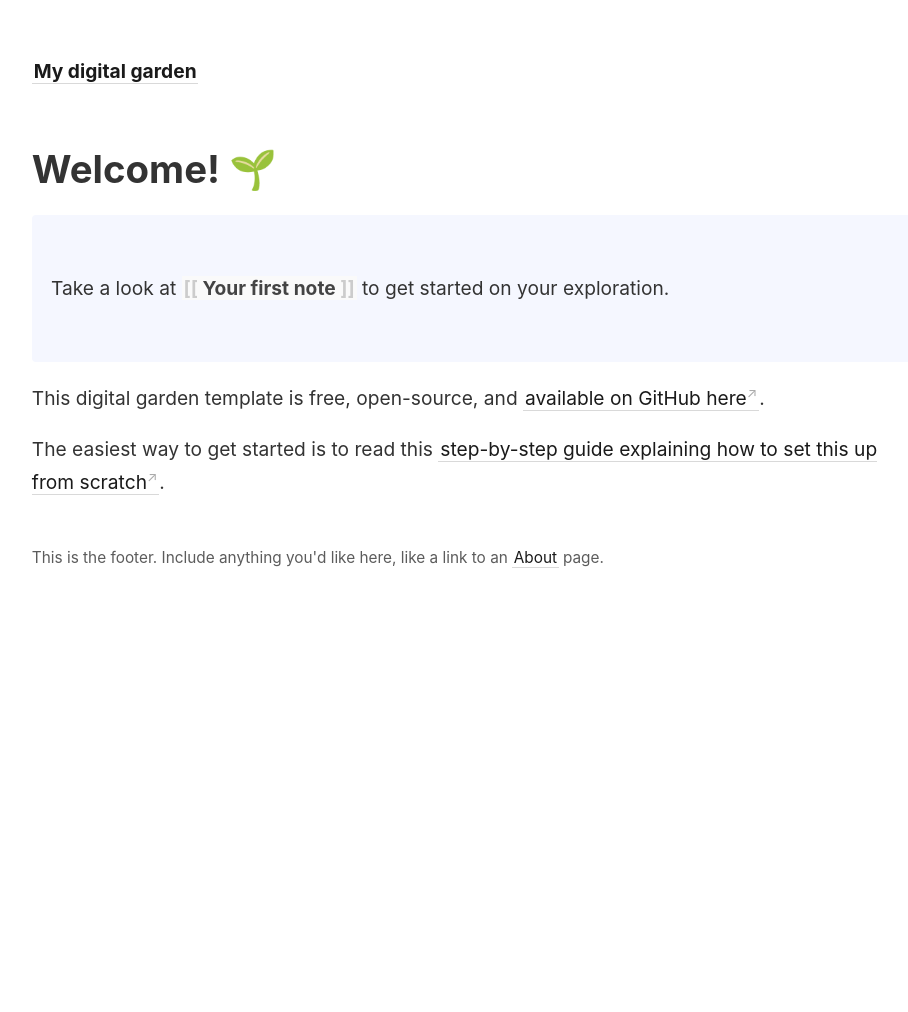
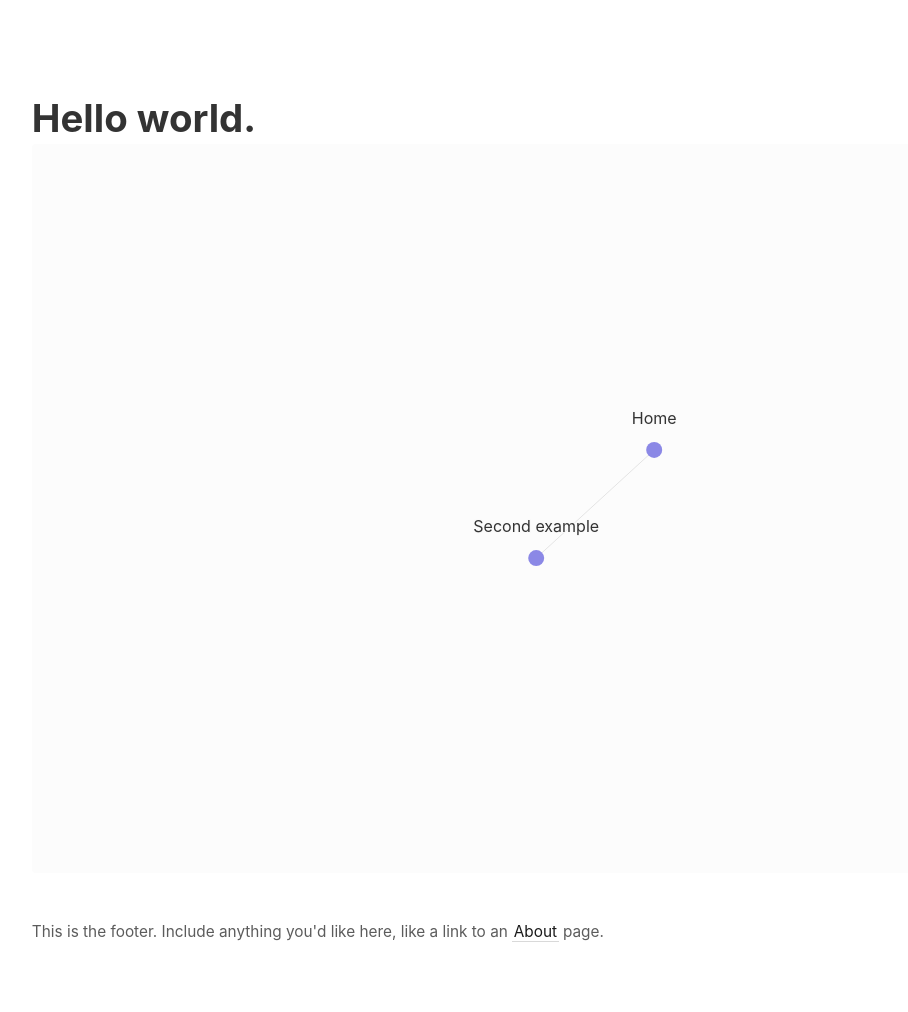
Before and after one commit to vanadium23/digital-garden-jekyll-template-test, a Jekyll site: the page built from _pages/index.md, in a window 1280 px wide. Shown: the whole page, without its empty margins (45-953 px from the left). Built offline with Jekyll 4.4.1, drawn with Linux system fonts in a browser that asks for light colours; before the commit the page ends 900 px from its top, so only the background shows below that.

Commit message:
[Ref] rewrite index page for graph

```diff
--- a/_includes/nav.html
+++ b/_includes/nav.html
@@ -1,3 +1,3 @@
 <div>
-    <a class="internal-link" href="{{ site.baseurl }}/"><b>{{ site.title }}</b></a>
+    <!-- <a class="internal-link" href="{{ site.baseurl }}/"><b>{{ site.title }}</b></a> -->
 </div>
--- a/_pages/index.md
+++ b/_pages/index.md
@@ -5,18 +5,6 @@ id: home
 permalink: /
 ---
 
-# Welcome! 🌱
+# Hello world.
 
-<p style="padding: 3em 1em; background: #f5f7ff; border-radius: 4px;">
-  Take a look at <span style="font-weight: bold">[[Your first note]]</span> to get started on your exploration.
-</p>
-
-This digital garden template is free, open-source, and [available on GitHub here](https://github.com/maximevaillancourt/digital-garden-jekyll-template).
-
-The easiest way to get started is to read this [step-by-step guide explaining how to set this up from scratch](https://maximevaillancourt.com/blog/setting-up-your-own-digital-garden-with-jekyll).
-
-<style>
-  .wrapper {
-    max-width: 46em;
-  }
-</style>
+{% include notes_graph.html %}
```
